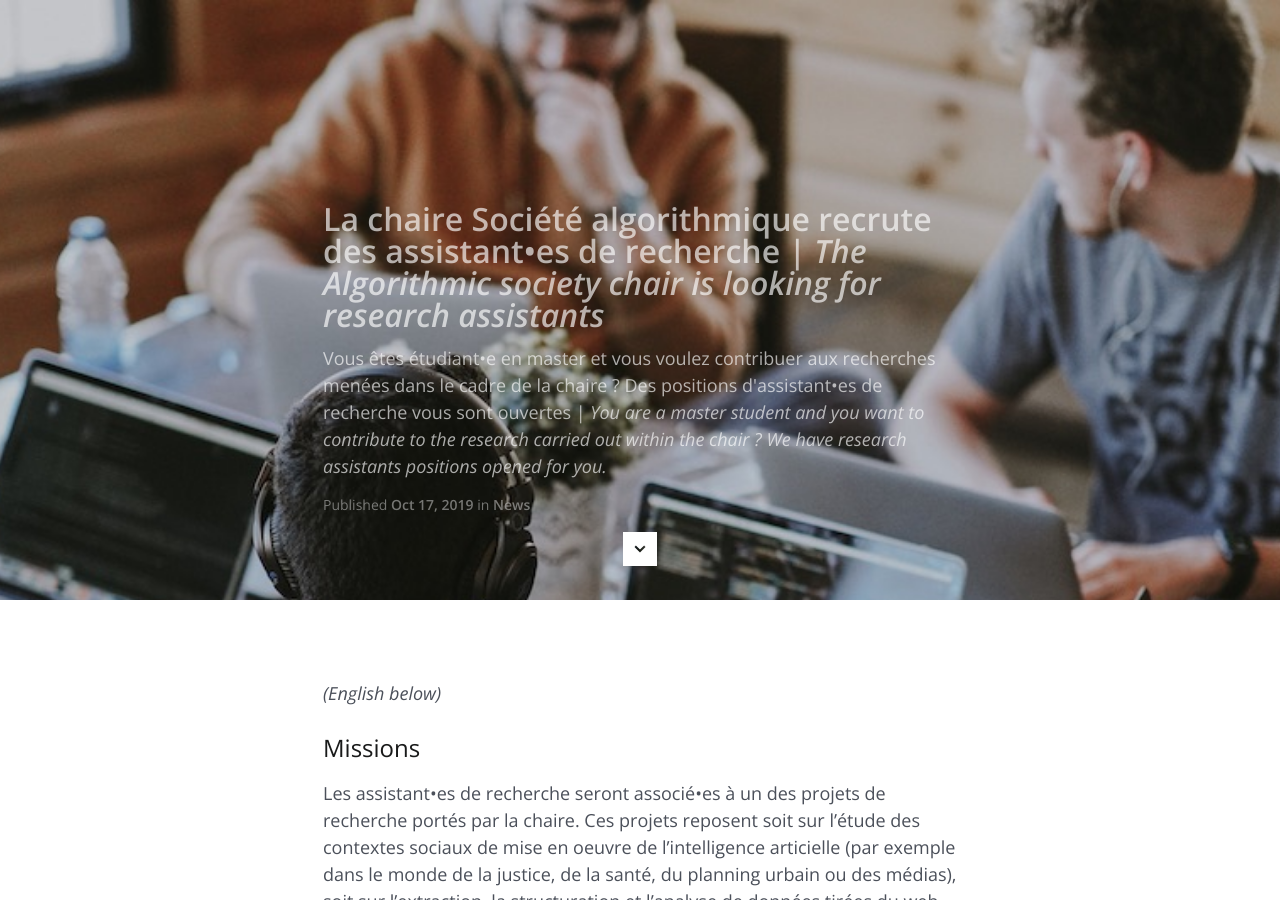
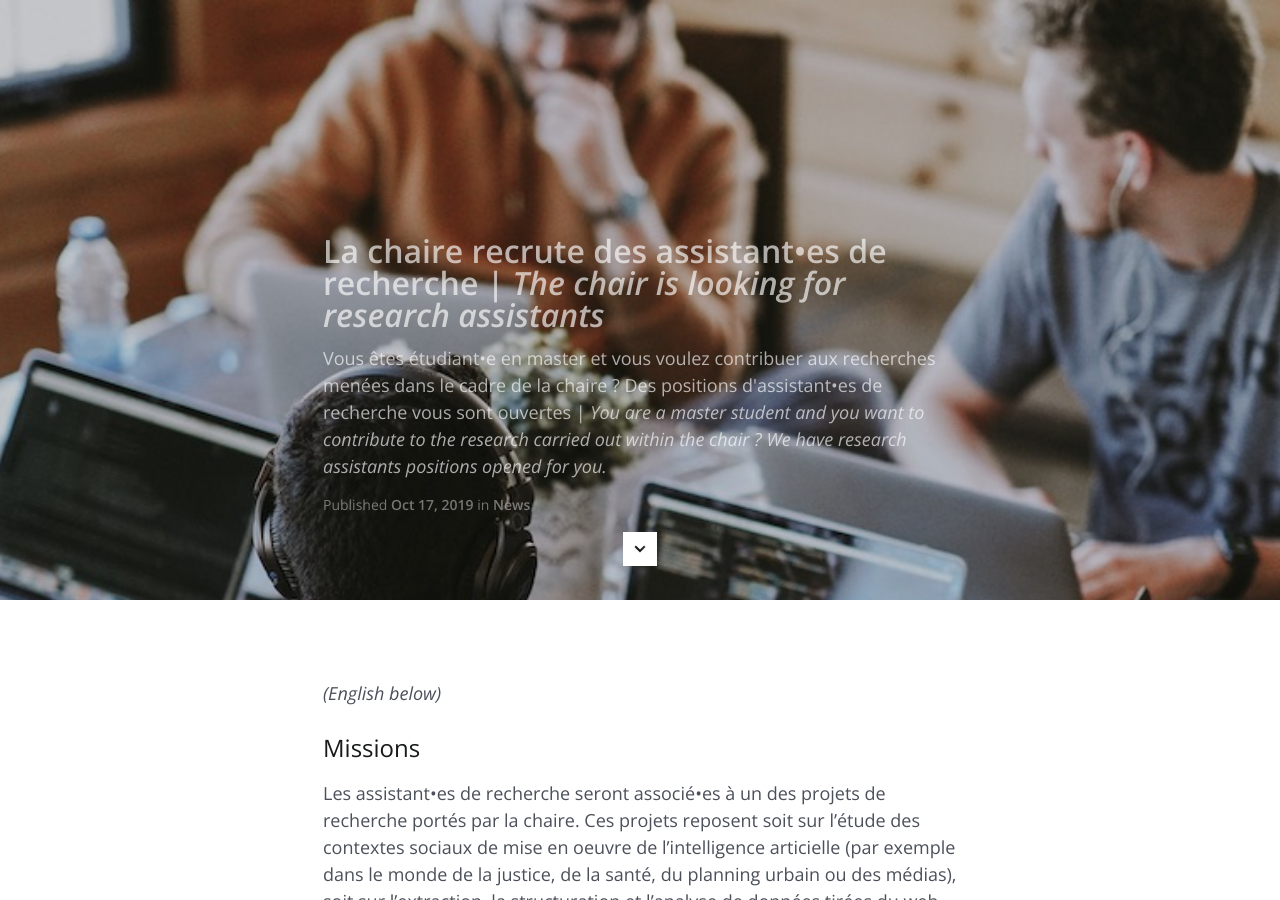
Before and after one commit to gillesbastin/algorithmicsociety, a Jekyll site: the page built from _posts/2019-10-17-La-chaire-recrute-des-assistants-de-recherche.md, in a window 1280 px wide and 900 px high. Built offline with Jekyll 4.4.1, drawn with Linux system fonts in a browser that asks for light colours.

Commit message:
Update 2019-10-17-La-chaire-recrute-des-assistants-de-recherche.md

```diff
--- a/_posts/2019-10-17-La-chaire-recrute-des-assistants-de-recherche.md
+++ b/_posts/2019-10-17-La-chaire-recrute-des-assistants-de-recherche.md
@@ -1,7 +1,7 @@
 ---
 
 layout:			default
-title:  		"La chaire Société algorithmique recrute des assistant•es de recherche | <i>The Algorithmic society chair is looking for research assistants</i>"
+title:  		"La chaire recrute des assistant•es de recherche | <i>The chair is looking for research assistants</i>"
 type:			  post
 navigation: false
 
```
